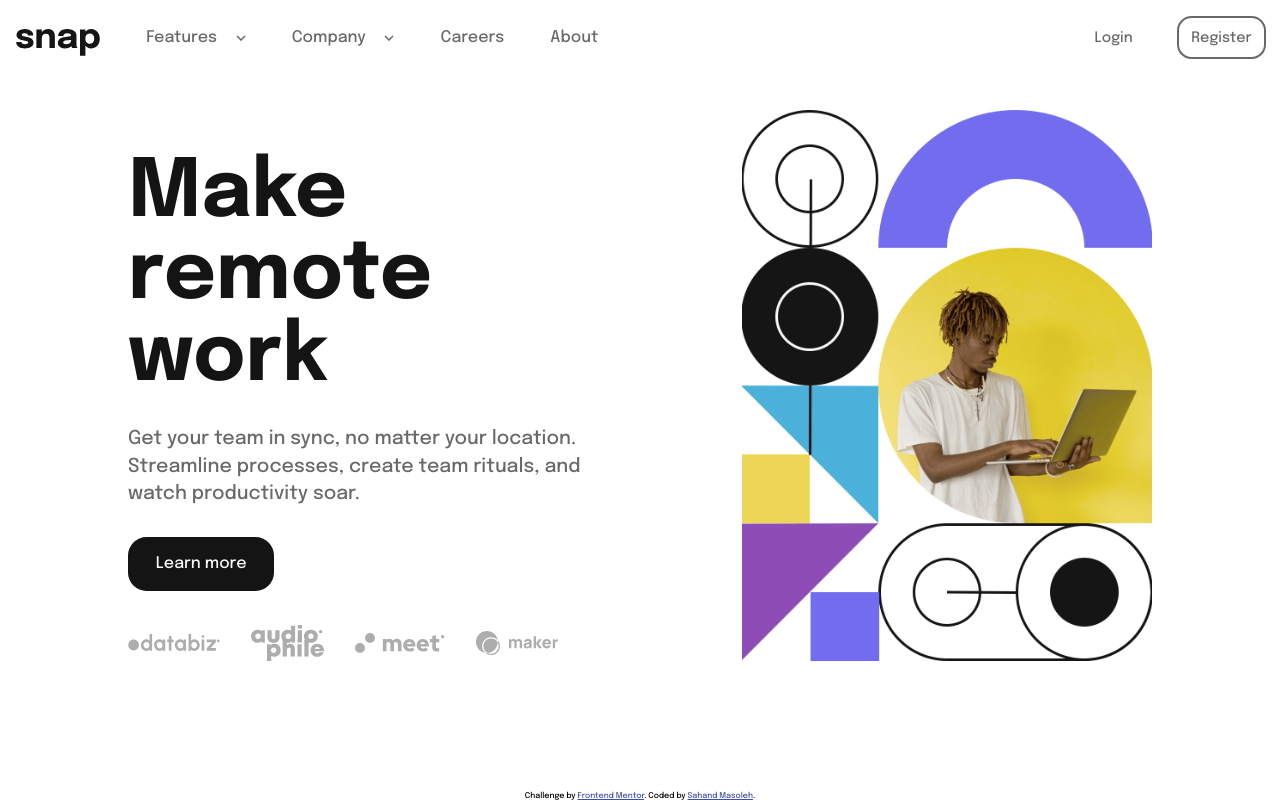
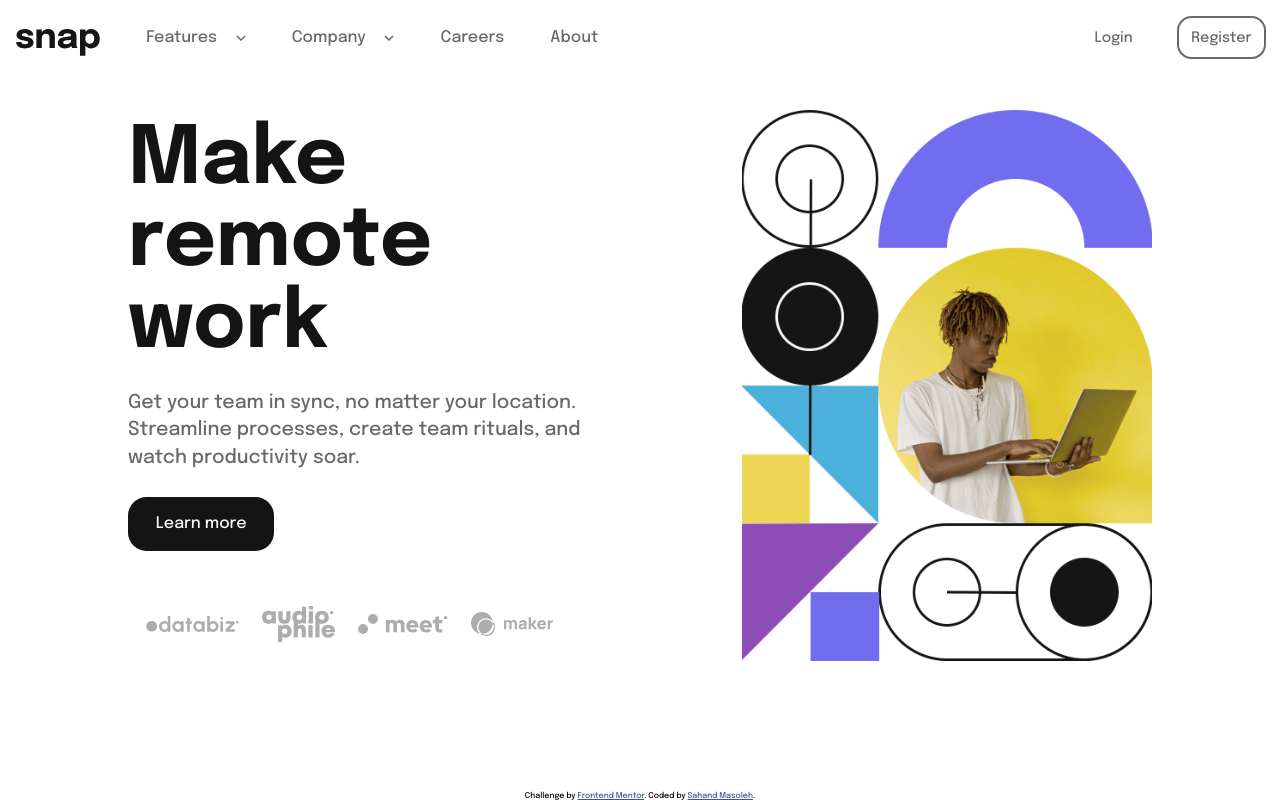
Before and after one commit to sahand-masoleh/fem-18-intro-with-dropdown-navigation, a plain HTML site: page index.html in a window 1280 px wide. Drawn offline with Linux system fonts and the light colour scheme.

Commit message:
[CSS] logo container moved to new row

```diff
--- a/index.html
+++ b/index.html
@@ -61,13 +61,14 @@
       <p class="content__text">Get your team in sync, no matter your location. Streamline processes,
         create team rituals, and watch productivity soar.</p>
       <button class="content__btn">Learn more</button>
-      <dev class="content__logo-container">
-        <img src="./images/client-databiz.svg" alt="databiz" class="content__logo">
-        <img src="./images/client-audiophile.svg" alt="" class="content__logo">
-        <img src="./images/client-meet.svg" alt="" class="content__logo">
-        <img src="./images/client-maker.svg" alt="" class="content__logo">
-      </dev>
     </div>
+
+    <dev class="logo-container">
+      <img src="./images/client-databiz.svg" alt="databiz" class="logo">
+      <img src="./images/client-audiophile.svg" alt="audiophile" class="logo">
+      <img src="./images/client-meet.svg" alt="meet" class="logo">
+      <img src="./images/client-maker.svg" alt="maker" class="logo">
+    </dev>
 
   </main>
 
--- a/style.css
+++ b/style.css
@@ -2,6 +2,7 @@
 @import url("./styles/nav.css");
 @import url("./styles/hero.css");
 @import url("./styles/content.css");
+@import url("./styles/logo.css");
 
 * {
 	margin: 0;
@@ -42,15 +43,9 @@ body {
 	.main {
 		display: grid;
 		grid-template-columns: 60% 40%;
+		grid-template-rows: 1fr auto;
 		padding: 1em 10%;
 		height: min-content;
 		max-width: 90em;
 	}
-	.content {
-		flex-basis: 60%;
-	}
-
-	.hero {
-		flex-basis: 40%;
-	}
 }
--- a/styles/content.css
+++ b/styles/content.css
@@ -26,7 +26,6 @@
 	color: var(--almost-white);
 	margin-bottom: 3ch;
 	font-size: 1em;
-	z-index: 1;
 	cursor: pointer;
 }
 
@@ -65,23 +64,13 @@
 		font-size: 1.2em;
 	}
 
+	.content__btn {
+		z-index: 1;
+	}
+
 	.content__btn:hover {
 		background-color: white;
 		outline: 1px solid var(--almost-black);
 		color: var(--almost-black);
 	}
-
-	.content__logo-container {
-		position: absolute;
-		bottom: 0;
-		flex-wrap: wrap;
-		margin-top: unset;
-		justify-content: flex-start;
-		gap: 5%;
-	}
-
-	.content__logo {
-		max-height: 4ch;
-		max-width: 10ch;
-	}
 }
--- a/styles/hero.css
+++ b/styles/hero.css
@@ -4,6 +4,9 @@
 }
 
 @media screen and (min-width: 500px) {
+	.hero {
+		grid-row: span 2;
+	}
 	.hero__image {
 		height: 100%;
 		object-fit: cover;
--- /dev/null
+++ b/styles/logo.css
@@ -0,0 +1,27 @@
+.logo-container {
+	padding: 2ch;
+	width: 100%;
+	display: flex;
+	justify-content: space-between;
+	align-items: center;
+}
+
+.logo {
+	max-height: 3ch;
+	max-width: 8ch;
+}
+
+@media screen and (min-width: 500px) {
+	.logo-container {
+		margin-top: auto;
+		flex-wrap: wrap;
+		justify-content: flex-start;
+		padding-right: 22%;
+		gap: 5%;
+	}
+
+	.logo {
+		max-height: 4ch;
+		max-width: 10ch;
+	}
+}
```
